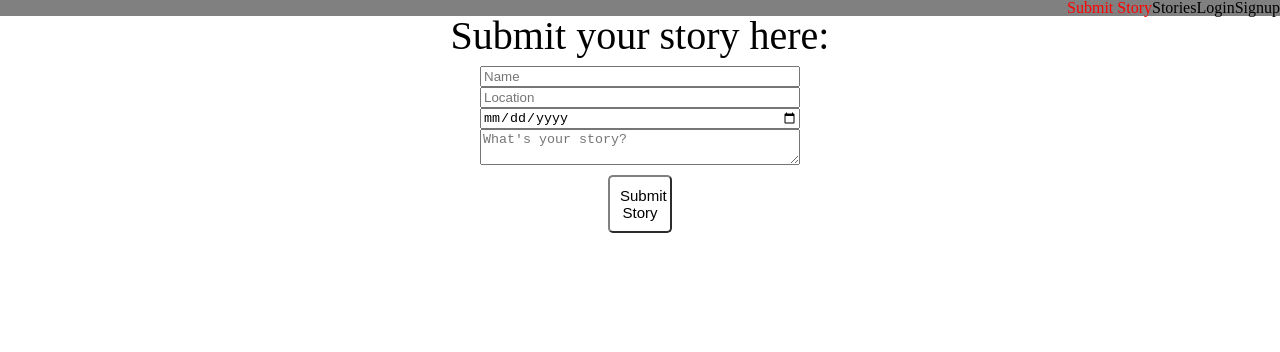
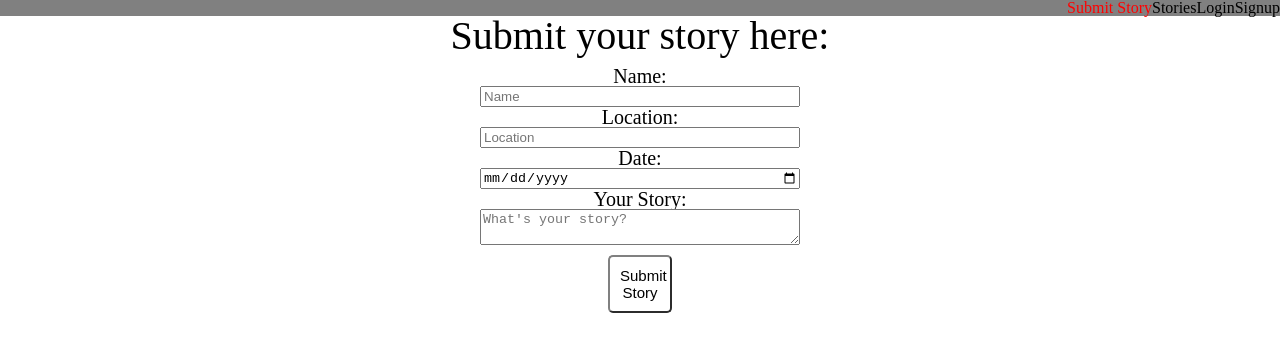
Before and after one commit to BW-Refugee-Stories-3/React, a React (Create React App) app in the folder refugee/: page /submitstory in a window 1280 px wide. Shown: the top 352 px of the page. Built offline with nearby package versions, Linux system fonts and the light colour scheme.

Commit message:
using dummy api to try to render on to screen, currently not rendering successfully

```diff
--- a/refugee/src/App.js
+++ b/refugee/src/App.js
@@ -4,7 +4,7 @@ import Navagation from "./components/Navigation/Navagation";
 import LoginForm from "./components/Navigation/Login/LoginForm";
 import SignupForm from "./components/Navigation/Signup/SignupForm";
 import SubmitForm from "./components/Navigation/Submit/SubmitForm";
-import Stories from "./components/Stories/Stories";
+import Stories from "./components/Stories/StoriesPage";
 import { Route } from "react-router-dom";
 
 function App() {
--- a/refugee/src/components/Navigation/Submit/SubmitForm.js
+++ b/refugee/src/components/Navigation/Submit/SubmitForm.js
@@ -38,11 +38,19 @@ align-items:center;
 `
 
 
+const Label = styled.label`
+color:black;
+font-size:20px;
+
+`
+
+
 export default function SubmitForm() {
     return (
       <div>
           <Title>Submit your story here:</Title>
           <Forms>
+          <Label htmlFor="nameInput">Name: </Label>
 
               <input
               maxLength='15'
@@ -51,6 +59,7 @@ export default function SubmitForm() {
               name='firstName'
               type='text'
               />
+              <Label htmlFor="locationInput">Location: </Label>
                 <input
               maxLength='15'
               placeholder="Location"
@@ -58,6 +67,8 @@ export default function SubmitForm() {
               name='location'
               type='text'
               />
+
+            <Label htmlFor="dateInput">Date: </Label>
                 <input
               maxLength='15'
               placeholder="Date"
@@ -65,6 +76,8 @@ export default function SubmitForm() {
               name='date'
               type='date'
               />
+
+              <Label htmlFor="story">Your Story:</Label>
 
               <textarea
               id="story"
--- a/refugee/src/components/Stories/Stories.js
+++ /dev/null
@@ -1,10 +0,0 @@
-import React from 'react'
-import axios from 'axios'
-
-export default function Stories() {
-    return (
-        <div>
-
-        </div>
-    )
-}
--- /dev/null
+++ b/refugee/src/components/Stories/StoriesCard.js
@@ -0,0 +1,16 @@
+import React from 'react'
+
+const StoriesCard = props => {
+    console.log(props)
+    return(
+        <div key={props.peoples.name}>
+            <h2>{props.name}</h2>
+            <h3>{props.birthyear}</h3>
+            <h3>{props.height}</h3>
+            <h3>{props.gender}</h3>
+
+        </div>
+    )
+}
+
+export default StoriesCard
--- /dev/null
+++ b/refugee/src/components/Stories/StoriesPage.js
@@ -0,0 +1,31 @@
+import React, {useState, useEffect} from 'react'
+import axios from 'axios'
+import StoriesCard from './components/Stories/StoriesCard'
+
+
+export default function StoriesPage() {
+    const [people, setPeople] = useState([]);
+    useEffect(() =>{
+        axios
+            .get('https://swapi.co/api/people/')
+            .then(response => {
+                console.log(response.data.results);
+                setPeople(response.data.results);
+            })
+            .catch(error => {
+                console.log("data not returned", error)
+            })
+
+
+    }, []);
+
+    return (
+        <div className="peoples">
+
+            {people.map(peoples =>{
+            return <StoriesCard peoples={people} key={peoples.name} name={peoples.name} height={peoples.height} birthyear={peoples.birth_year} gender={peoples.gender} />
+            })}
+
+        </div>
+    )
+}
```
